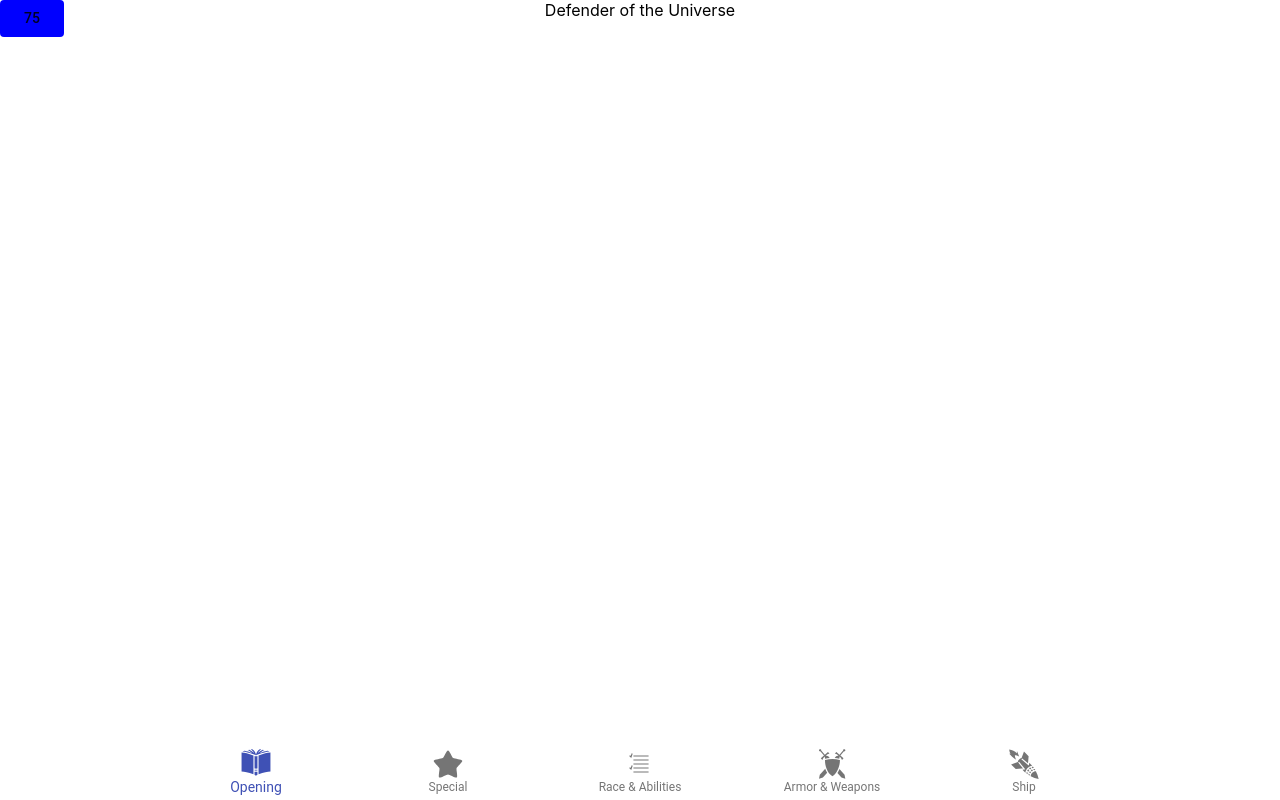
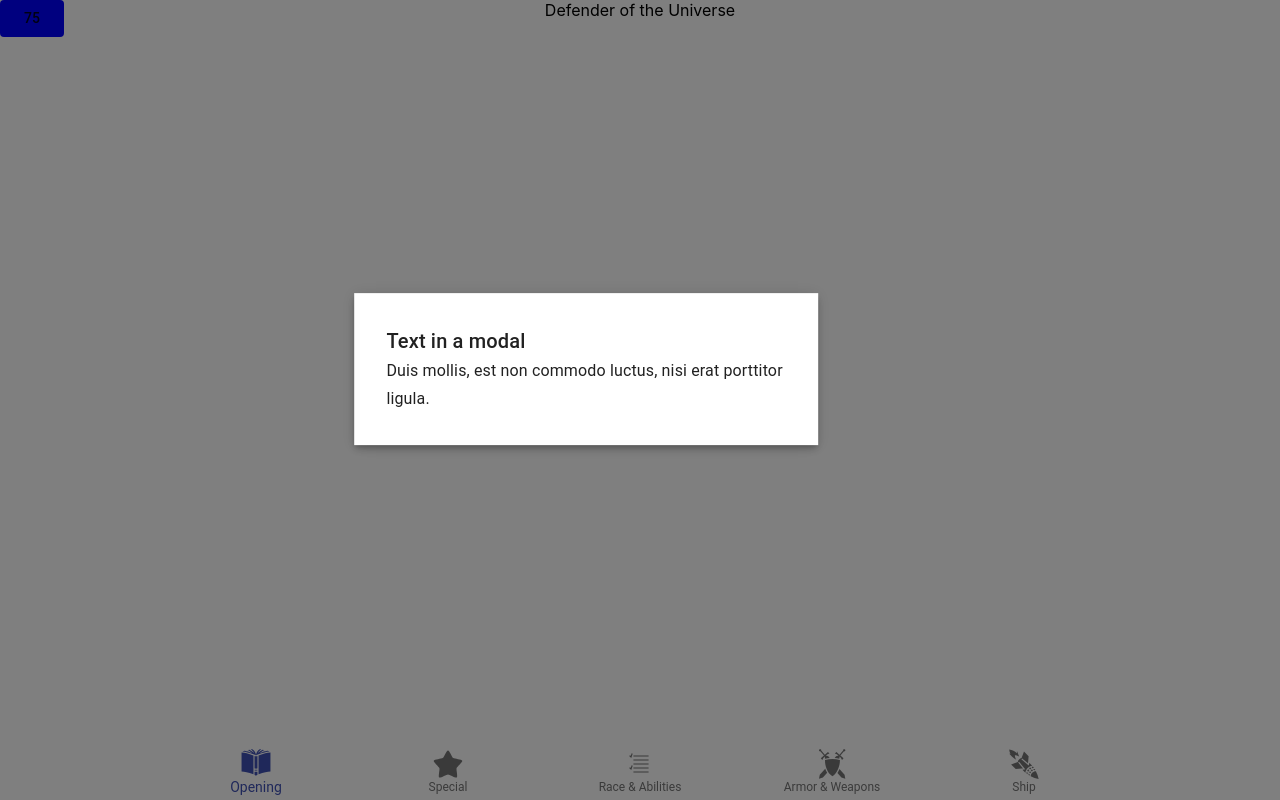
Before and after one commit to acreed1998/dotucyoa-again, a React (Create React App) app: page /team in a window 1280 px wide. Both pictures are taken after a click on the button "75". Built offline with nearby package versions, Linux system fonts and the light colour scheme.

Commit message:
button opens modal that closes on backdrop click

```diff
--- a/src/App.js
+++ b/src/App.js
@@ -10,6 +10,7 @@ import RaceAndAbilities from './routes/RaceAndAbilities';
 import ArmorAndWeapons from './routes/ArmorAndWeapons';
 import { Button } from '@material-ui/core';
 import Ship from './routes/Ship';
+import ChoicesModalWrapped from './components/ChoicesModal';
 import _ from 'lodash';
 
 class App extends Component {
@@ -47,6 +48,7 @@ class App extends Component {
         ship_traits: 0,
         team_members: 0,
       },
+      choicesModalOpen: false,
     };
     console.log(CYOAData);
   }
@@ -229,8 +231,9 @@ class App extends Component {
               />} />
             </div>
           </div>
-          <Button style={{position: 'fixed', top: 0, left: 0, backgroundColor: 'blue'}}>{this.state.user.points}</Button>
+          <Button style={{position: 'fixed', top: 0, left: 0, backgroundColor: 'blue'}} onClick={() => {this.setState({choicesModalOpen: !this.state.choicesModalOpen})}}>{this.state.user.points}</Button>
           <BottomNavigation setBottomTab={this.setBottomTab.bind(this)} />
+          <ChoicesModalWrapped choicesModalOpen={this.state.choicesModalOpen} onClose={() => {this.setState({choicesModalOpen: !this.state.choicesModalOpen})}}/>
         </Router>
       </div>
     );
--- /dev/null
+++ b/src/components/ChoicesModal.js
@@ -0,0 +1,78 @@
+import React from 'react';
+import PropTypes from 'prop-types';
+import { withStyles } from '@material-ui/core/styles';
+import Typography from '@material-ui/core/Typography';
+import Modal from '@material-ui/core/Modal';
+import Button from '@material-ui/core/Button';
+
+function rand() {
+  return Math.round(Math.random() * 20) - 10;
+}
+
+function getModalStyle() {
+  const top = 50 + rand();
+  const left = 50 + rand();
+
+  return {
+    top: `${top}%`,
+    left: `${left}%`,
+    transform: `translate(-${top}%, -${left}%)`,
+  };
+}
+
+const styles = theme => ({
+  paper: {
+    position: 'absolute',
+    width: theme.spacing.unit * 50,
+    backgroundColor: theme.palette.background.paper,
+    boxShadow: theme.shadows[5],
+    padding: theme.spacing.unit * 4,
+    outline: 'none',
+  },
+});
+
+class ChoicesModal extends React.Component {
+  state = {
+    open: false,
+  };
+
+  handleOpen = () => {
+    this.setState({ open: true });
+  };
+
+  handleClose = () => {
+    this.setState({ open: false });
+  };
+
+  render() {
+    const { classes } = this.props;
+
+    return (
+      <Modal
+        aria-labelledby="simple-modal-title"
+        aria-describedby="simple-modal-description"
+        open={this.props.choicesModalOpen}
+        onBackdropClick={this.props.onClose}
+        onClose={this.props.onClose}
+      >
+        <div style={getModalStyle()} className={classes.paper}>
+          <Typography variant="h6" id="modal-title">
+            Text in a modal
+          </Typography>
+          <Typography variant="subtitle1" id="simple-modal-description">
+            Duis mollis, est non commodo luctus, nisi erat porttitor ligula.
+          </Typography>
+        </div>
+      </Modal>
+    );
+  }
+}
+
+ChoicesModal.propTypes = {
+  classes: PropTypes.object.isRequired,
+};
+
+// We need an intermediary variable for handling the recursive nesting.
+const ChoicesModalWrapped = withStyles(styles)(ChoicesModal);
+
+export default ChoicesModalWrapped;
```
